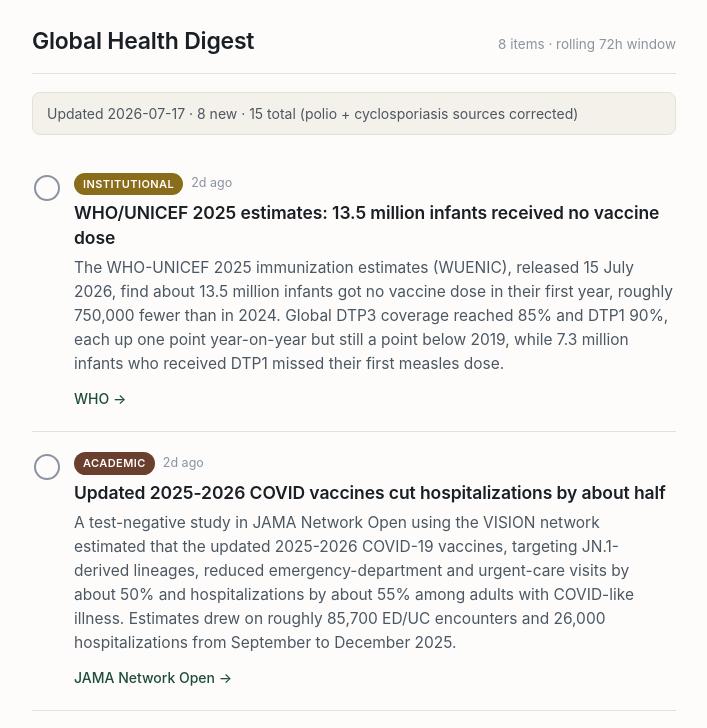
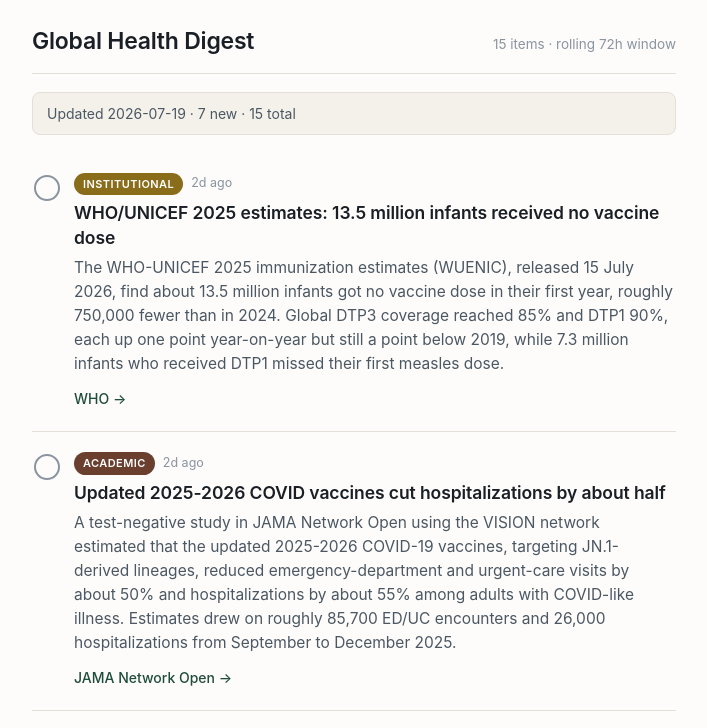
Before and after one commit to pdrutter-alt/daily-digest, a plain HTML site: page index.html in a window 1280 px wide. Shown: the top 728 px of the page, without its empty margins (286-993 px from the left). Drawn offline with Linux system fonts and the light colour scheme.

Commit message:
Daily update: 7 new, 15 total

```diff
--- a/index.html
+++ b/index.html
@@ -107,7 +107,7 @@
     <div class="meta" id="countMeta">— items</div>
   </header>
 
-  <div class="demo-note">Updated 2026-07-17 &middot; 8 new &middot; 15 total (polio + cyclosporiasis sources corrected)</div>
+  <div class="demo-note">Updated 2026-07-19 &middot; 7 new &middot; 15 total</div>
 
   <div class="list" id="list"></div>
   <div class="empty" id="emptyState" style="display:none;">Nothing left to read. Come back tomorrow.</div>
@@ -119,69 +119,6 @@
   const now = Date.now();
 
   const items = [
-  {
-    "id": "2026-07-16-ebola-drc-700-deaths",
-    "category": "news",
-    "headline": "DRC Ebola outbreak passes 700 deaths, spreading faster than it can be tracked",
-    "summary": "The Bundibugyo-strain Ebola outbreak in the Democratic Republic of the Congo has reached close to 2,000 confirmed cases and more than 700 deaths, which WHO describes as the fastest-growing Ebola outbreak on record. About 80% of new cases are arising outside known contact lists and many patients are dying in their communities before reaching care; there is still no licensed vaccine or treatment for this Ebola species.",
-    "source": "NPR",
-    "url": "https://www.npr.org/2026/07/15/g-s1-133630/ebola-congo-deaths",
-    "publishedAt": "2026-07-16T08:06:09Z"
-  },
-  {
-    "id": "2026-07-16-sudan-cholera-alert",
-    "category": "institutional",
-    "headline": "WHO alert warns Sudan cholera outbreak could worsen with rains and conflict",
-    "summary": "WHO has issued a new alert over cholera in war-torn Sudan, with more than 1,330 confirmed cases and 114 deaths reported as of 10 July 2026, mainly across the Darfurs and Kordofans. The case-fatality rate is already about 13.7%, far above the 1% emergency threshold, and is expected to rise as the rainy season and restricted humanitarian access accelerate spread.",
-    "source": "UN News",
-    "url": "https://news.un.org/en/story/2026/07/1167913",
-    "publishedAt": "2026-07-16T08:06:09Z"
-  },
-  {
-    "id": "2026-07-16-global-fund-grant-cuts",
-    "category": "news",
-    "headline": "Global Fund to cut $1.4 billion from already-awarded grants across 100+ countries",
-    "summary": "Facing a replenishment shortfall, the Global Fund plans to cut about US$1.4 billion from grants it has already awarded, reductions that will hit more than 100 countries. Its 2026-2028 country allocations of roughly US$10.8 billion are the lowest since the 2020 funding cycle.",
-    "source": "Devex",
-    "url": "https://www.devex.com/news/devex-checkup-1-4b-global-fund-cuts-hit-over-100-countries-110462",
-    "publishedAt": "2026-07-16T08:06:09Z"
-  },
-  {
-    "id": "2026-07-16-uk-measles-third-death",
-    "category": "news",
-    "headline": "England records third measles death of 2026 as cases pass 880",
-    "summary": "The UK Health Security Agency reports 883 confirmed measles cases in England so far in 2026, alongside a third death, this time an adult with an underlying immunological condition following the deaths of two children the previous month. More than half of cases are in London, reflecting sub-optimal MMR coverage.",
-    "source": "CIDRAP",
-    "url": "https://www.cidrap.umn.edu/cyclospora/quick-takes-more-michigan-cyclospora-uk-measles-death-h5n1-avian-flu-cambodian-baby",
-    "publishedAt": "2026-07-16T08:06:09Z"
-  },
-  {
-    "id": "2026-07-16-america-first-health-mous",
-    "category": "news",
-    "headline": "US signs 33 bilateral health agreements under 'America First' global health strategy",
-    "summary": "A Think Global Health tracker finds the US had signed memoranda of understanding with 33 countries as of 6 July 2026 under its America First Global Health Strategy, shifting from traditional aid toward jointly financed bilateral arrangements after dissolving USAID, withdrawing from WHO and cutting foreign health assistance.",
-    "source": "Think Global Health (CFR)",
-    "url": "https://www.thinkglobalhealth.org/article/tracking-the-america-first-bilateral-health-agreements",
-    "publishedAt": "2026-07-16T08:06:09Z"
-  },
-  {
-    "id": "2026-07-16-nejm-menb-gonorrhoea",
-    "category": "academic",
-    "headline": "NEJM trial tests meningococcal B vaccine against gonorrhoea",
-    "summary": "A study published in the New England Journal of Medicine on 8 July 2026 evaluated the meningococcal B vaccine for preventing Neisseria gonorrhoeae infection, a vaccine-repurposing approach that has drawn interest given rising antimicrobial resistance in gonorrhoea.",
-    "source": "New England Journal of Medicine",
-    "url": "https://www.nejm.org/doi/full/10.1056/NEJMoa2516739",
-    "publishedAt": "2026-07-16T08:06:09Z"
-  },
-  {
-    "id": "2026-07-16-mpox-cladei-outside-africa",
-    "category": "institutional",
-    "headline": "Clade I mpox now transmitting in communities outside Africa",
-    "summary": "UK travel-health body NaTHNaC reports evidence of community transmission of clade I (including clade Ib) mpox outside the African region, with locally acquired cases in the US and parts of mainland Europe that have no travel link to countries with known clade Ib transmission.",
-    "source": "NaTHNaC (TravelHealthPro)",
-    "url": "https://travelhealthpro.org.uk/news/792/mpox-outbreak-community-transmission-of-clade-i-mpox-virus-outside-the-african-region",
-    "publishedAt": "2026-07-16T08:06:09Z"
-  },
   {
     "id": "2026-07-17-wuenic-immunization-2025",
     "category": "institutional",
@@ -253,6 +190,69 @@
     "source": "WHO Ethiopia (via APO Group)",
     "url": "https://www.zawya.com/en/press-release/africa-press-releases/ethiopia-intensifies-polio-prevention-in-cross-border-and-refugee-communities-nr11ibqh",
     "publishedAt": "2026-07-17T08:43:26Z"
+  },
+  {
+    "id": "2026-07-19-pabs-federated-vs-hybrid",
+    "category": "news",
+    "headline": "Pandemic Agreement talks split between 'federated' and 'hybrid' pathogen-sharing models",
+    "summary": "The seventh round of negotiations on the pathogen access and benefit-sharing (PABS) annex, the last outstanding piece of the WHO Pandemic Agreement, closed on 17 July with two opposing proposals on the table. Algeria, for the Africa Plus Group, backed a 'federated' model of sovereign national and regional nodes with binding benefit-sharing conditions at the point of use, while the EU tabled a 'hybrid' mix of mandatory and voluntary measures; talks resume 14-19 September.",
+    "source": "Health Policy Watch",
+    "url": "https://healthpolicy-watch.news/pandemic-talks-consider-two-opposing-models-for-pathogen-sharing/",
+    "publishedAt": "2026-07-19T08:06:16Z"
+  },
+  {
+    "id": "2026-07-19-unitaid-funding-shortfall",
+    "category": "news",
+    "headline": "Unitaid forecasts raising less than half its annual target as leadership search runs in secret",
+    "summary": "Unitaid has raised $696 million towards a five-year goal of $1.5 billion and told its July board it expects to raise just $140 million this year against a $300 million target, as France and the UK cut contributions. The market-shaping agency, which negotiated $40-a-year generic pricing for lenacapavir, is recruiting a new executive director behind closed doors, drawing criticism that secret transitions at publicly funded bodies undermine their legitimacy.",
+    "source": "Health Policy Watch",
+    "url": "https://healthpolicy-watch.news/unitaid-leadership-search/",
+    "publishedAt": "2026-07-19T08:06:16Z"
+  },
+  {
+    "id": "2026-07-19-gavi-wuenic-lower-income",
+    "category": "institutional",
+    "headline": "Gavi records 73 million children immunised in 2025, its last fully funded year",
+    "summary": "Gavi's analysis of the 2025 WUENIC data, published 15 July, reports lower-income countries immunised 73 million children with Gavi-supported vaccines, cut zero-dose children by 640,000 to 9.5 million, and reached 'breadth of protection' of 65%, equal to the rest of the world for the first time. Gavi warns 2025 was its last fully funded year and that its underfunded 2026-2030 period puts the malaria vaccine programme, hexavalent and meningitis switches and global stockpiles at risk.",
+    "source": "Gavi, the Vaccine Alliance",
+    "url": "https://www.gavi.org/news/media-room/strong-progress-lower-income-countries-underscores-need-sustained-investment",
+    "publishedAt": "2026-07-19T08:06:16Z"
+  },
+  {
+    "id": "2026-07-19-who-dementia-guidelines",
+    "category": "institutional",
+    "headline": "WHO: up to 45% of dementia risk can be prevented or delayed",
+    "summary": "WHO released updated guidelines this week on reducing cognitive decline and dementia risk, concluding that up to 45% of risk can be prevented or delayed by addressing tobacco and alcohol use, social isolation, physical inactivity, air pollution and NCDs including hypertension and diabetes. More than 57 million people live with dementia worldwide, with nearly 10 million newly diagnosed each year; a new recommendation on reducing air-pollution exposure is included.",
+    "source": "Health Policy Watch",
+    "url": "https://healthpolicy-watch.news/who-up-to-45-dementia-risk-can-be-prevented-or-delayed/",
+    "publishedAt": "2026-07-19T08:06:16Z"
+  },
+  {
+    "id": "2026-07-19-schisto-drone-mapping-nigeria",
+    "category": "academic",
+    "headline": "Drone mapping identifies schistosomiasis hotspots along Nigeria's Oyan River",
+    "summary": "Researchers from the Federal University of Agriculture, Abeokuta and UTHealth Houston combined community-led snail surveys with drone imagery flown at 58 metres to risk-map water access points along the Oyan River in Ogun State, finding submerged vegetation such as Ceratophyllum demersum harbours more parasite-carrying snails than emergent plants. A June 2026 cross-sectional study found 77.8% prevalence in Abeokuta North, reaching 90.3% at Imala Odo's primary school, where praziquantel shortages and rapid reinfection undercut mass drug administration.",
+    "source": "Think Global Health (CFR)",
+    "url": "https://www.thinkglobalhealth.org/article/drone-mapping-a-birds-eye-view-of-a-neglected-tropical-disease-in-nigeria",
+    "publishedAt": "2026-07-19T08:06:16Z"
+  },
+  {
+    "id": "2026-07-19-who-reform-next-dg",
+    "category": "news",
+    "headline": "Former WHO acting DG sets out five structural reforms ahead of September nomination deadline",
+    "summary": "Writing in Think Global Health on 13 July, Anders Nordström argues the WHO director-general race should turn on institutional function rather than personality, proposing that WHO refocus on normative and technical work, move to a single non-renewable term, appoint regional directors through open recruitment rather than regional political processes, restore the executive board as a genuine board of trustees, and shift financing to assessed contributions. He points to the competing WHO and Africa CDC Ebola announcements as evidence of unresolved role confusion.",
+    "source": "Think Global Health (CFR)",
+    "url": "https://www.thinkglobalhealth.org/article/reforming-who-five-considerations-for-the-next-director-general",
+    "publishedAt": "2026-07-19T08:06:16Z"
+  },
+  {
+    "id": "2026-07-19-wmo-dust-bulletin-2025",
+    "category": "institutional",
+    "headline": "WMO dust bulletin records extreme regional storms despite flat global averages",
+    "summary": "The tenth WMO Airborne Dust Bulletin finds 2025 global mean dust concentrations similar to 2024 but severe regional extremes, with around 2,000 million tonnes of dust entering the atmosphere annually and dust storms now affecting more than 150 countries. An April cold front over Iraq sent nearly 4,000 people to emergency rooms with respiratory problems, China saw its most extensive storm in a decade from 10-14 April, and El Paso recorded 12 dust storms, its most since 1935.",
+    "source": "Health Policy Watch",
+    "url": "https://healthpolicy-watch.news/record-breaking-dust-storms-in-2025-sent-pollution-soaring-in-china-and-us-mexico-border/",
+    "publishedAt": "2026-07-19T08:06:16Z"
   }
 ];
 
```
